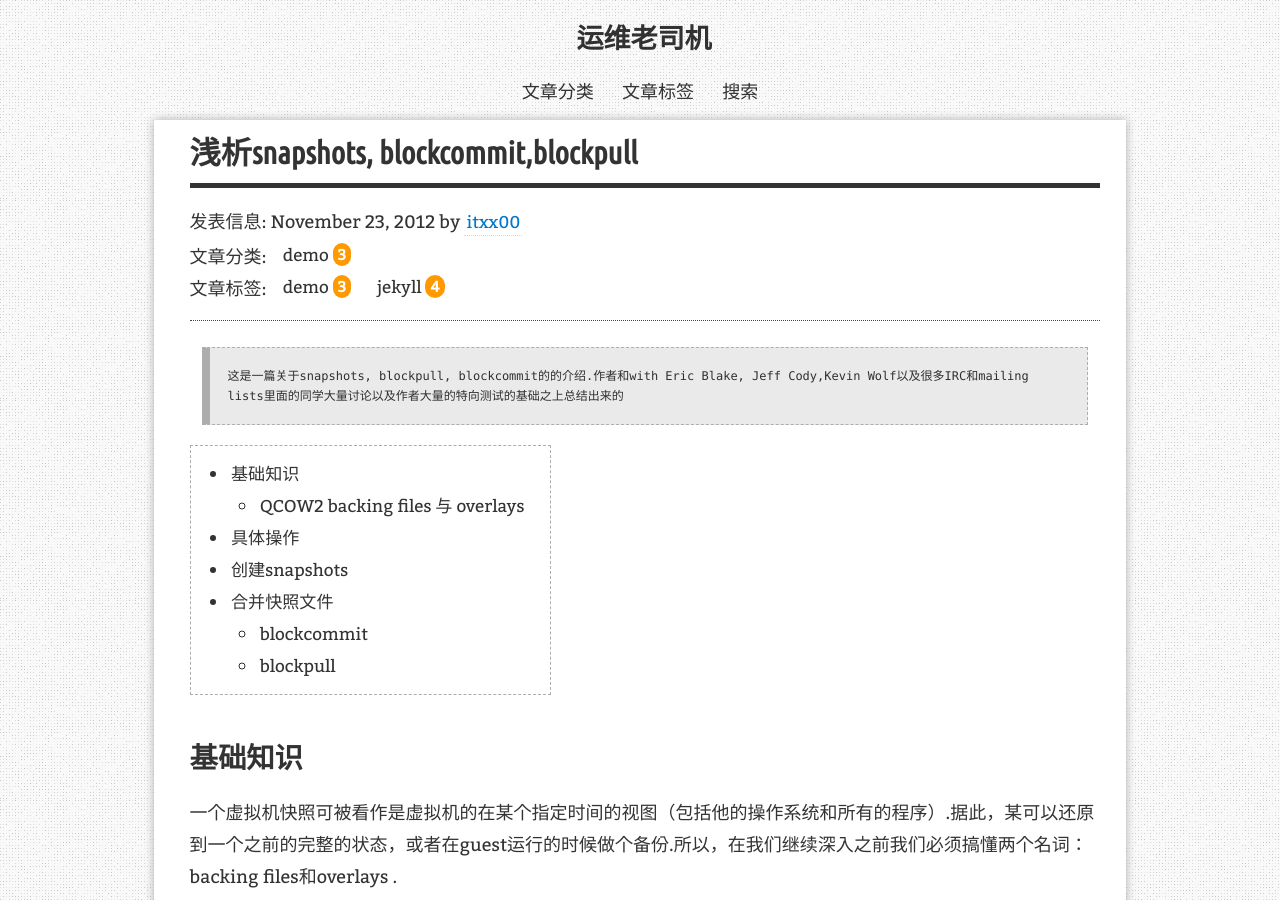
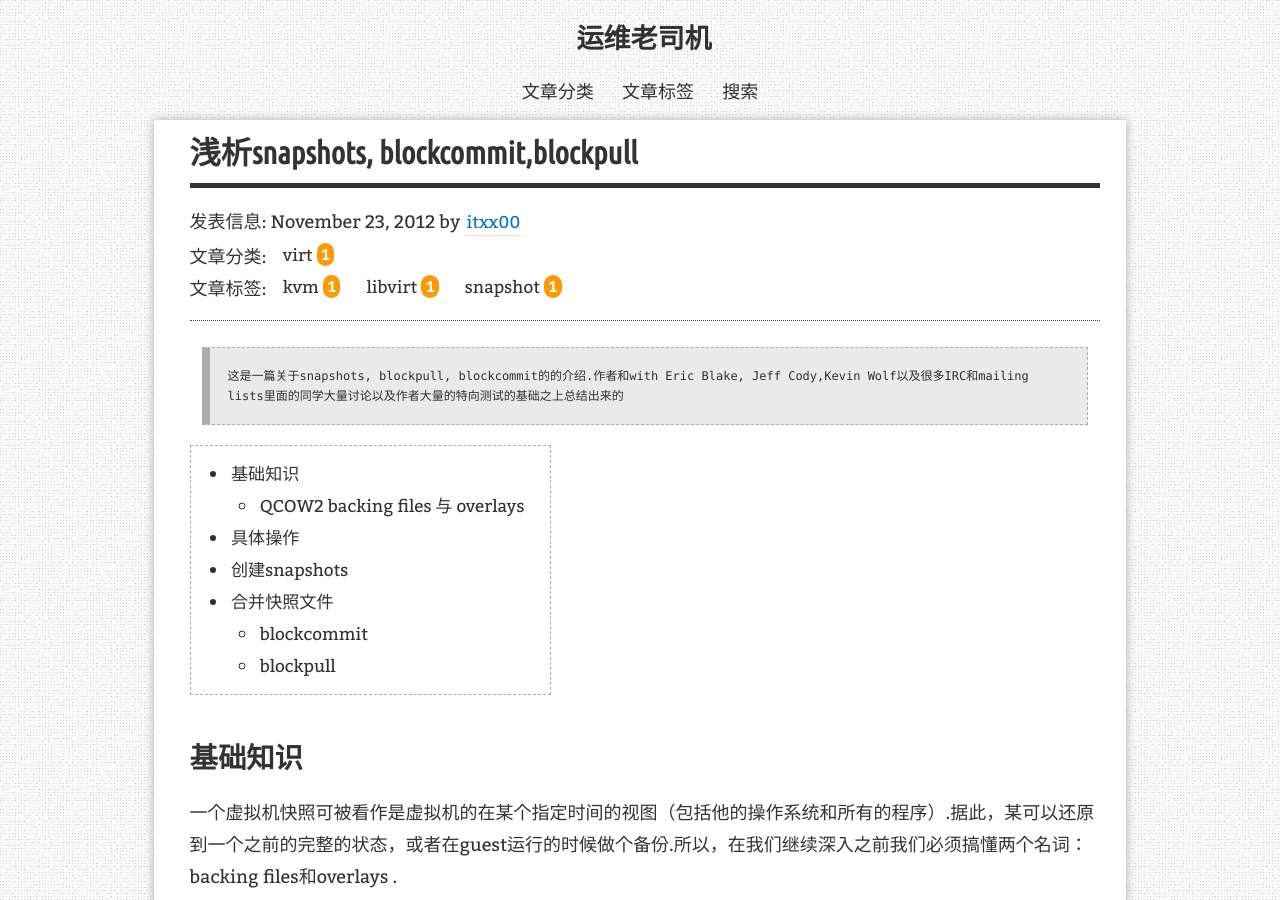
Before and after one commit to itxx00/itxx00.github.io, a Jekyll site: the page built from _posts/2012-11-23-libvirt-snapshot-blockcommit-blockpull.md, in a window 1280 px wide and 900 px high. Built offline with Jekyll 4.4.1, drawn with Linux system fonts in a browser that asks for light colours; nearby versions of some CDN libraries; comment, search, counter and statistics services are not loaded.

Commit message:
update tag

```diff
--- a/_posts/2012-11-23-libvirt-snapshot-blockcommit-blockpull.md
+++ b/_posts/2012-11-23-libvirt-snapshot-blockcommit-blockpull.md
@@ -2,8 +2,8 @@
 layout: post
 title: "浅析snapshots, blockcommit,blockpull"
 description: "A quick demo post to some kramdown features."
-categories: [demo]
-tags: [demo, jekyll]
+categories: [virt]
+tags: [libvirt, kvm, snapshot]
 redirect_from:
   - /2012/11/23/
 ---
```
